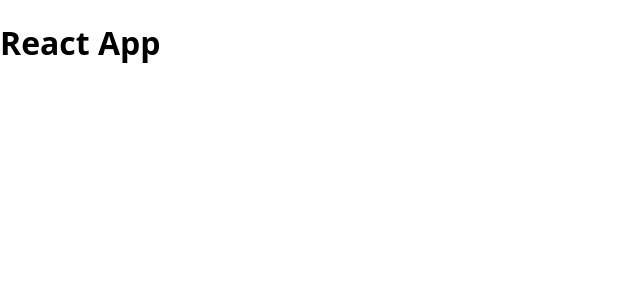
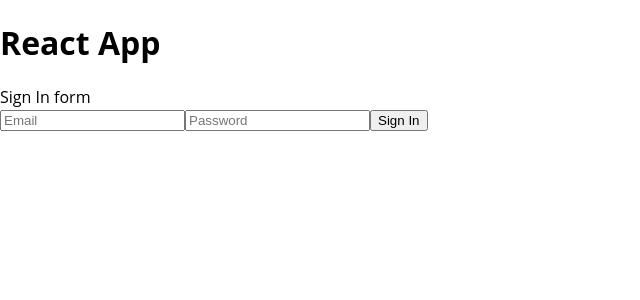
Before and after one commit to Nitish0777/inno, a React (Create React App) app in the folder client/: page / in a window 1280 px wide. Shown: the top 300 px of the page, without its empty margins (0-640 px from the left). Built offline with nearby package versions, Linux system fonts and the light colour scheme.

Commit message:
working on Signup and Signin

```diff
--- a/client/src/App.js
+++ b/client/src/App.js
@@ -1,11 +1,17 @@
 import "./App.css";
 import { ToastContainer } from "react-toastify";
+import { Routes, Route } from "react-router-dom";
+import SignIn from "./components/modal/SignIn";
 
 function App() {
   return (
     <div className="App">
       <ToastContainer />
       <h1>React App</h1>
+      <SignIn />
+      {/* <Routes>
+        <Route path="/" element={<SignIn />} />
+      </Routes> */}
     </div>
   );
 }
--- a/client/src/components/modal/SignIn.jsx
+++ b/client/src/components/modal/SignIn.jsx
@@ -0,0 +1,49 @@
+import React, { useState } from "react";
+import axios from "axios";
+import { toast } from "react-toastify";
+
+const SignIn = () => {
+  const [email, setEmail] = useState("");
+  const [password, setPassword] = useState("");
+
+  const handleSignIn = async (e) => {
+    e.preventDefault();
+    try {
+      const res = axios.post(`${process.env.REACT_APP_API}/api/users/login`, {
+        email,
+        password,
+      });
+      if (res.data.success) {
+        console.log(res.data);
+        toast.success(res.data.message);
+      } else {
+        toast.error(res.data.message);
+      }
+    } catch (error) {
+      console.log(error);
+    }
+  };
+
+  return (
+    <div>
+      Sign In form
+      <form onSubmit={handleSignIn}>
+        <input
+          type="text"
+          placeholder="Email"
+          name="email"
+          onChange={(e) => setEmail(e.target.value)}
+        />
+        <input
+          type="password"
+          placeholder="Password"
+          name="password"
+          onChange={(e) => setPassword(e.target.value)}
+        />
+        <button type="submit">Sign In</button>
+      </form>
+    </div>
+  );
+};
+
+export default SignIn;
```
Also changed, not shown: client/src/components/modal/SignUp.jsx (+40 -0 lines), 1 other file (tests, documents, lock files or other folders).
